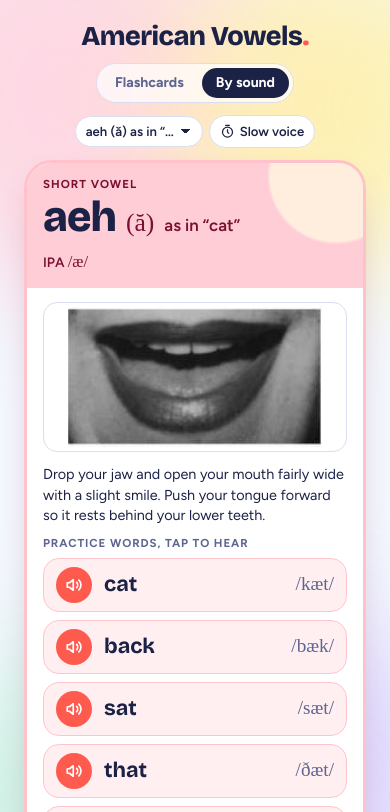
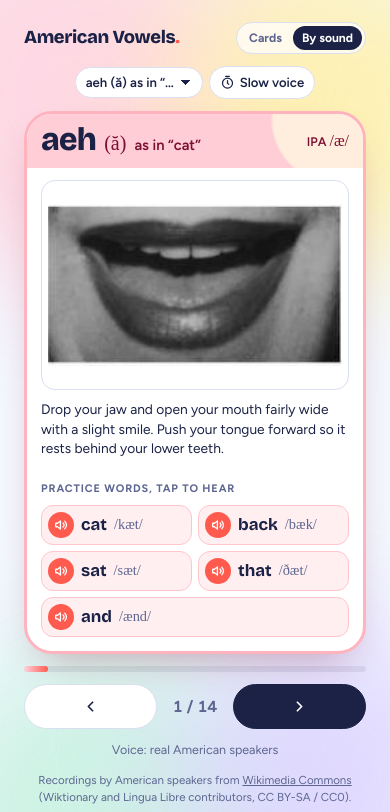
Before and after one commit to anastasiiasenyk/anastasiiasenyk.github.io, a plain HTML site: page american-vowels/index.html in a window 390 px wide. Both pictures are taken after a click on the tab "By sound". Shown: the top 812 px of the page. Drawn offline with nearby package versions, Linux system fonts and the light colour scheme; a web font is replaced by a local one.

Commit message:
fix: keep By sound view in the flashcard box
By sound now uses the same column and box height as a flashcard, so
Previous / Next stay in place when switching views. The view switch
moved onto the title line, and the page shows how-to-use instructions.

```diff
--- a/american-vowels/index.html
+++ b/american-vowels/index.html
@@ -51,10 +51,12 @@ body {
 .wrap { position: relative; z-index: 1; max-width: 520px; margin: 0 auto; display: grid; grid-template-columns: minmax(0, 1fr); gap: 18px; }
 
 header { display: grid; gap: 6px; text-align: center; }
+.titlebar { display: flex; align-items: center; justify-content: space-between; gap: 12px; text-align: left; }
+.titlebar h1 { min-width: 0; }
 h1 {
   font-family: var(--display);
   font-weight: 800;
-  font-size: clamp(1.9rem, 6vw, 2.6rem);
+  font-size: clamp(1.9rem, 6vw, 2.3rem);
   line-height: 1.05;
   letter-spacing: -0.02em;
   margin: 0;
@@ -201,7 +203,7 @@ kbd { font: 600 0.75rem/1 var(--body); border: 1px solid var(--line); border-bot
 
 /* View switch: Flashcards / By sound */
 .modes {
-  justify-self: center;
+  flex: none;
   display: inline-flex;
   padding: 4px;
   gap: 4px;
@@ -210,71 +212,107 @@ kbd { font: 600 0.75rem/1 var(--body); border: 1px solid var(--line); border-bot
   border-radius: 999px;
 }
 .modes button {
-  font: 700 0.92rem/1 var(--body);
+  font: 700 0.88rem/1 var(--body);
   border: 0;
   background: transparent;
   color: var(--muted);
   border-radius: 999px;
-  padding: 9px 16px;
+  padding: 8px 13px;
   cursor: pointer;
 }
 .modes button[aria-selected="true"] { background: var(--fg); color: var(--surface); }
 .modes button:focus-visible { outline: 3px solid var(--accent); outline-offset: 2px; }
 body.by-sound #shuffle, body.by-sound .flip-key { display: none; }
 
-/* By sound: one page per sound, like the lesson book */
+/* By sound: one page per sound, like the lesson book.
+   Same column and same box height as a flashcard, so nothing around it moves when you switch views.
+   The mouth photo takes whatever height is left in the box. */
 .sheet {
   --h: 250;
+  height: var(--card-h, auto);
+  display: flex;
+  flex-direction: column;
   background: var(--surface);
   border-radius: 28px;
-  border: 3px solid oklch(88% 0.08 var(--h));
+  border: 3px solid oklch(85% 0.1 var(--h));
   box-shadow: 0 18px 40px -18px oklch(45% 0.12 var(--h) / 0.45);
   overflow: hidden;
 }
 .sheet-head {
+  flex: none;
   background:
     radial-gradient(circle at 92% 10%, oklch(97% 0.04 calc(var(--h) + 40)) 0 20%, transparent 21%),
     oklch(91% 0.075 var(--h));
   color: oklch(38% 0.14 var(--h));
-  padding: 20px 22px 18px;
-  display: grid;
-  gap: 6px;
+  padding: 12px 18px;
+  display: flex;
+  flex-wrap: wrap;
+  align-items: center;
+  justify-content: space-between;
+  gap: 2px 14px;
 }
-.sheet-head .tag { font: 700 0.72rem/1 var(--body); letter-spacing: 0.09em; text-transform: uppercase; }
-.sheet-head .title { display: flex; align-items: baseline; gap: 10px; flex-wrap: wrap; }
-.sheet-head .name { font-family: var(--display); font-weight: 800; font-size: clamp(2.6rem, 11vw, 3.4rem); line-height: 1; color: var(--fg); letter-spacing: -0.02em; }
-.sheet-head .sym { font-family: var(--ipa); font-size: 1.6rem; }
-.sheet-head .askey { font-size: 1.05rem; font-weight: 600; }
-.sheet-head .meta { display: flex; flex-wrap: wrap; gap: 6px 14px; font-size: 0.85rem; font-weight: 600; }
-.sheet-head .meta .ipa-s { font-family: var(--ipa); font-weight: 400; font-size: 1.05rem; }
-.sheet-body { padding: 18px 22px 22px; display: grid; gap: 16px; }
-.sheet .mouth img { height: 200px; }
-.words { display: grid; gap: 8px; }
+.sheet-head .side { display: grid; gap: 4px; justify-items: end; text-align: right; }
+.sheet-head .tag { font: 700 0.7rem/1 var(--body); letter-spacing: 0.09em; text-transform: uppercase; }
+.sheet-head .title { display: flex; align-items: baseline; gap: 8px; flex-wrap: wrap; }
+.sheet-head .name { font-family: var(--display); font-weight: 800; font-size: 2.3rem; line-height: 1; color: var(--fg); letter-spacing: -0.02em; }
+.sheet-head .sym { font-family: var(--ipa); font-size: 1.4rem; }
+.sheet-head .askey { font-size: 1rem; font-weight: 600; }
+.sheet-head .meta { display: flex; flex-wrap: wrap; justify-content: flex-end; gap: 4px 12px; font-size: 0.82rem; font-weight: 600; }
+.sheet-head .meta .ipa-s { font-family: var(--ipa); font-weight: 400; font-size: 1rem; }
+.sheet-body { flex: 1 1 auto; min-height: 0; padding: 14px 18px 16px; display: flex; flex-direction: column; gap: 12px; }
+.sheet .col { display: flex; flex-direction: column; gap: 10px; min-width: 0; min-height: 0; }
+.sheet .col:first-child { flex: 1 1 auto; }
+.sheet .mouth { flex: 1 1 0; min-height: 64px; max-height: 210px; position: relative; padding: 0; }
+.sheet .mouth img { position: absolute; inset: 6px; width: calc(100% - 12px); height: calc(100% - 12px); object-fit: contain; border-radius: 8px; }
+.sheet .tip { font-size: 0.93rem; line-height: 1.45; }
+.sheet .glide { gap: 12px; flex-wrap: nowrap; }
+.sheet .glide svg { width: 104px; }
+.sheet .glide p { font-size: 0.82rem; }
+.sheet .label { font-size: 0.68rem; }
+.words { display: grid; grid-template-columns: 1fr 1fr; gap: 6px; }
 .wordrow {
   display: grid;
-  grid-template-columns: auto 1fr auto;
+  grid-template-columns: auto auto minmax(0, 1fr);
   align-items: center;
-  gap: 12px;
+  gap: 8px;
   width: 100%;
   text-align: left;
   font: inherit;
   color: var(--fg);
   background: oklch(97% 0.025 var(--h));
   border: 1.5px solid oklch(88% 0.07 var(--h));
-  border-radius: 16px;
-  padding: 10px 14px;
+  border-radius: 12px;
+  padding: 6px 10px 6px 7px;
   cursor: pointer;
 }
+.wordrow:last-child:nth-child(odd) { grid-column: span 2; }
 .wordrow:hover { border-color: var(--fg); }
 .wordrow:focus-visible { outline: 3px solid var(--accent); outline-offset: 2px; }
 .wordrow .play {
-  width: 36px; height: 36px; border-radius: 50%;
+  width: 28px; height: 28px; border-radius: 50%;
   display: grid; place-items: center;
   background: var(--accent); color: var(--accent-fg);
 }
-.wordrow .play svg { width: 18px; height: 18px; }
-.wordrow .w { font-family: var(--display); font-weight: 700; font-size: 1.35rem; line-height: 1.1; }
-.wordrow .t { font-family: var(--ipa); font-size: 1.2rem; color: var(--muted); }
+.wordrow .play svg { width: 15px; height: 15px; }
+.wordrow .w { font-family: var(--display); font-weight: 700; font-size: 1.12rem; line-height: 1.1; }
+.wordrow .t { font-family: var(--ipa); font-size: 0.95rem; line-height: 1.1; color: var(--muted); white-space: nowrap; }
+@media (max-width: 520px) {
+  .sheet-head { padding: 10px 14px; }
+  .sheet-head .tag { display: none; }
+  .sheet-head .name { font-size: 2rem; }
+  .sheet-head .sym { font-size: 1.25rem; }
+  .sheet-head .askey { font-size: 0.92rem; }
+  .sheet-head .meta { font-size: 0.78rem; }
+  .sheet-body { padding: 12px 14px 14px; gap: 10px; }
+  .sheet .tip { font-size: 0.86rem; line-height: 1.42; }
+  .sheet .glide svg { width: 90px; }
+  .sheet .glide p { font-size: 0.78rem; }
+  .wordrow { gap: 7px; padding: 6px 8px 6px 6px; }
+  .wordrow .play { width: 26px; height: 26px; }
+  .wordrow .play svg { width: 14px; height: 14px; }
+  .wordrow .w { font-size: 1.05rem; }
+  .wordrow .t { font-size: 0.9rem; }
+}
 
 @media (prefers-reduced-motion: reduce) {
   .inner, .progress span { transition: none; }
@@ -284,7 +322,9 @@ body.by-sound #shuffle, body.by-sound .flip-key { display: none; }
   body { padding-block: 14px 28px; }
   .wrap { gap: 12px; }
   .lede { display: none; }
-  h1 { font-size: 1.7rem; }
+  h1 { font-size: 1.15rem; white-space: nowrap; }
+  .titlebar { gap: 8px; }
+  .modes { padding: 3px; gap: 2px; }
   .tools { flex-wrap: nowrap; gap: 6px; }
   .tools .btn, .tools select { padding: 8px 10px; font-size: 0.82rem; gap: 5px; }
   .tools .btn svg { width: 15px; height: 15px; }
@@ -301,11 +341,7 @@ body.by-sound #shuffle, body.by-sound .flip-key { display: none; }
   .glide svg { width: 130px; }
   .front { min-height: 340px; }
   .front .tag { top: 18px; left: 18px; }
-  .modes button { padding: 8px 14px; font-size: 0.88rem; }
-  .sheet-head { padding: 16px 16px 14px; }
-  .sheet-body { padding: 14px 16px 18px; gap: 12px; }
-  .sheet .mouth img { height: 140px; }
-  .wordrow { padding: 8px 12px; }
+  .modes button { padding: 6px 9px; font-size: 0.76rem; }
 }
 @media (max-width: 420px) {
   .nav .btn .lbl { display: none; }
@@ -316,14 +352,15 @@ body.by-sound #shuffle, body.by-sound .flip-key { display: none; }
 
 <div class="wrap">
   <header>
+    <div class="titlebar">
       <h1>American Vowels<span class="dot">.</span></h1>
+      <div class="modes" role="tablist" aria-label="View">
+        <button type="button" role="tab" id="modeCards" aria-selected="true">Cards</button>
+        <button type="button" role="tab" id="modeSounds" aria-selected="false">By sound</button>
+      </div>
+    </div>
     <p class="lede" id="lede">Listen to the word, then tap the card to see how to make the sound.</p>
   </header>
-
-  <div class="modes" role="tablist" aria-label="View">
-    <button type="button" role="tab" id="modeCards" aria-selected="true">Flashcards</button>
-    <button type="button" role="tab" id="modeSounds" aria-selected="false">By sound</button>
-  </div>
 
   <div class="tools">
     <label for="filter" class="sr" hidden>Sound</label>
@@ -531,7 +568,10 @@ function measure() {
   stage.style.setProperty("--card-h", Math.ceil(h) + "px");
 }
 let resizeTimer;
-window.addEventListener("resize", () => { clearTimeout(resizeTimer); resizeTimer = setTimeout(measure, 150); });
+window.addEventListener("resize", () => {
+  clearTimeout(resizeTimer);
+  resizeTimer = setTimeout(measure, 150);
+});
 document.fonts?.ready.then(measure);
 
 function shuffle(a) {
@@ -579,22 +619,26 @@ let soundPos = 0;
 function sheetHTML(s) {
   return `<article class="sheet" style="--h:${s.h}">
     <div class="sheet-head">
-      <span class="tag">${s.kind}</span>
       <div class="title">
         <span class="name">${s.name}</span>
         <span class="sym">(${s.dict})</span>
         <span class="askey">as in “${s.key}”</span>
       </div>
+      <div class="side">
+        <span class="tag">${s.kind}</span>
         <div class="meta">
           <span>IPA <span class="ipa-s">/${s.ipa}/</span></span>
           ${s.moves ? `<span>${s.moves}</span>` : ""}
         </div>
       </div>
+    </div>
     <div class="sheet-body">
+      <div class="col">
         <div class="mouth"><img src="img/${s.id}.jpg" alt="Mouth position for ${s.name}"></div>
         <p class="tip">${s.tip}</p>
         ${s.glide ? glideSVG(s) : ""}
-      <div class="same">
+      </div>
+      <div class="col same">
         <span class="label">Practice words, tap to hear</span>
         <div class="words">${Object.entries(s.words).map(([w, t]) =>
           `<button class="wordrow" type="button" data-say="${w}"><span class="play">${SPEAKER}</span><span class="w">${w}</span><span class="t">/${t}/</span></button>`
@@ -603,6 +647,7 @@ function sheetHTML(s) {
     </div>
   </article>`;
 }
+
 
 function showSound() {
   const s = SOUNDS[soundPos];
@@ -628,7 +673,7 @@ function setMode(m) {
   document.getElementById("next").setAttribute("aria-label", m === "cards" ? "Next word" : "Next sound");
   document.getElementById("lede").textContent = m === "cards"
     ? "Listen to the word, then tap the card to see how to make the sound."
-    : "Every vowel sound on its own page, with all its practice words.";
+    : "Tap a word to hear it, then press Next to go to the next sound.";
   fillSelect();
   if (m === "cards") show(); else showSound();
   try { history.replaceState(null, "", m === "sounds" ? "#by-sound" : location.pathname + location.search); } catch (e) {}
```
Lines whose indentation alone changed are shown as unchanged.
